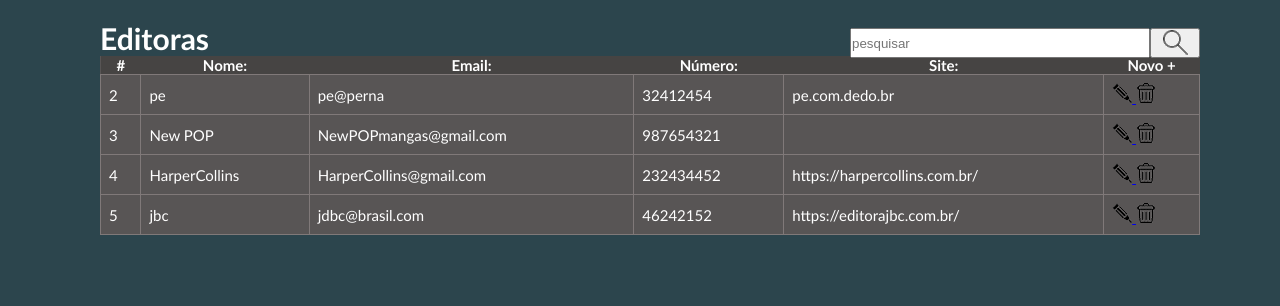
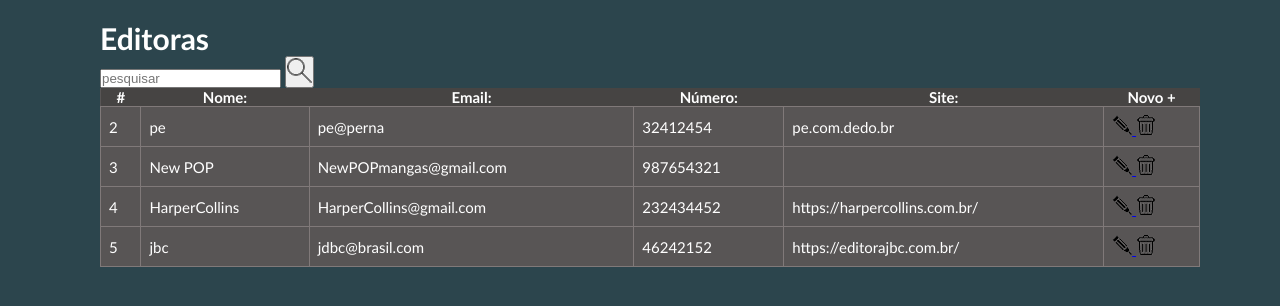
Before and after one commit to brenbs/WDAx, a PHP site: page /edito.php in a window 1280 px wide; the page is wider, and only the part inside the window is pictured. Shown: the part 122-428 px from the top of that part. Run offline with PHP 8.4, Linux system fonts and the light colour scheme; data comes from the database, SQL or seed files in the repository.

Commit message:
Update edito.php

```diff
--- a/edito.php
+++ b/edito.php
@@ -22,38 +22,10 @@ $result=$conexao->query($sql);
 <meta http-equiv="X-UA-Compatible" content="IE=edge">
 <meta name="viewport" content="width=device-width, initial-scale=1.0">
 <title>Locadora de Livros</title>
-<link rel="stylesheet" href="estilos/livr.css">
-<style>
-  body{
-    overflow-x:hidden;
-  }
-  #novo{
-    text-decoration:none;
-    color:white;
-  }
-  .box-search{
-    position:absolute;
-    display:flex;
-    top:150px;
-    left:850px;
-    gap:0.1%;
-  }
-  #pesquisar{
-    width:300px;
-    height:30px;
-  }
-  #pesq{
-    position:absolute;
-    top:0px;
-    left:300px;
-    background-color:none;
-    width:50px;
-    height:30px;
+<link rel="stylesheet" href="estilos/livr.css?<?php echo rand(1, 1000); ?>">
+<link rel="stylesheet" href="estilos/resp.css?<?php echo rand(1, 1000); ?>">
+</head>
 
-  }
-
-</style>
-</head>
 <body>
 
 <!--cabeçalho-->
@@ -66,16 +38,12 @@ $result=$conexao->query($sql);
 </a>
 <!--Barra de navegação-->
 <nav>
-<a href="dash.php">Dashboard</a>
+ <a href="dash.php">Dashboard</a>
  <a href="alug.php">Alugados</a>
  <a href="edito.php">Editoras</a>
  <a href="livr.php">Livros</a>
  <a href="usu.php">Usuários</a>
-
- <a href="home.php">
- <button id="sair"><b>Sair</b></button>
-</a>
-
+ <a href="home.php"><button id="sair"><b>Sair</b></button></a>
 </nav>
 </header>
 
```
